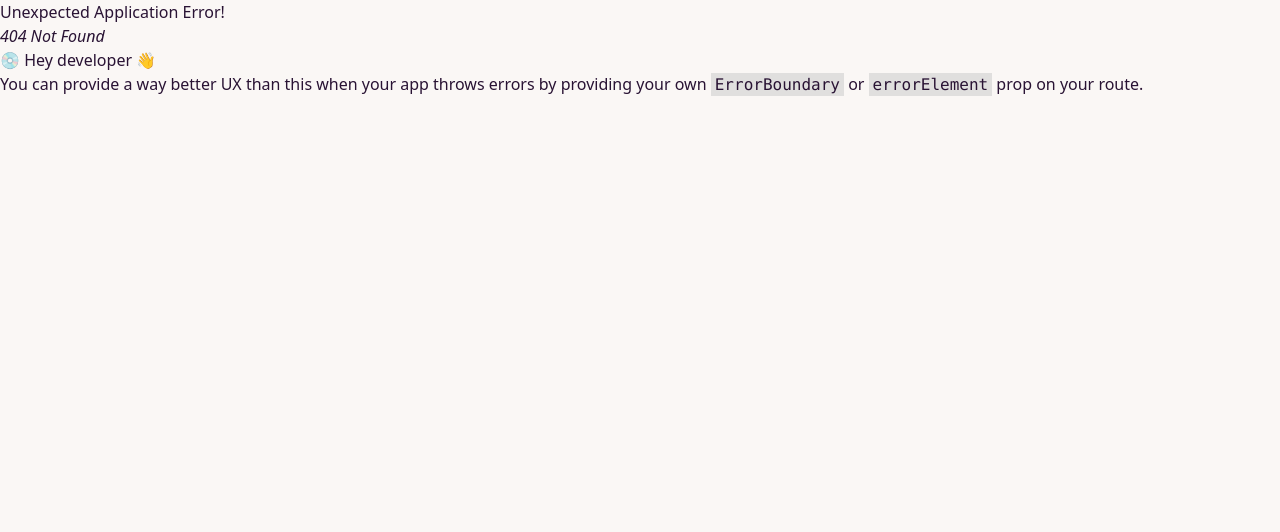
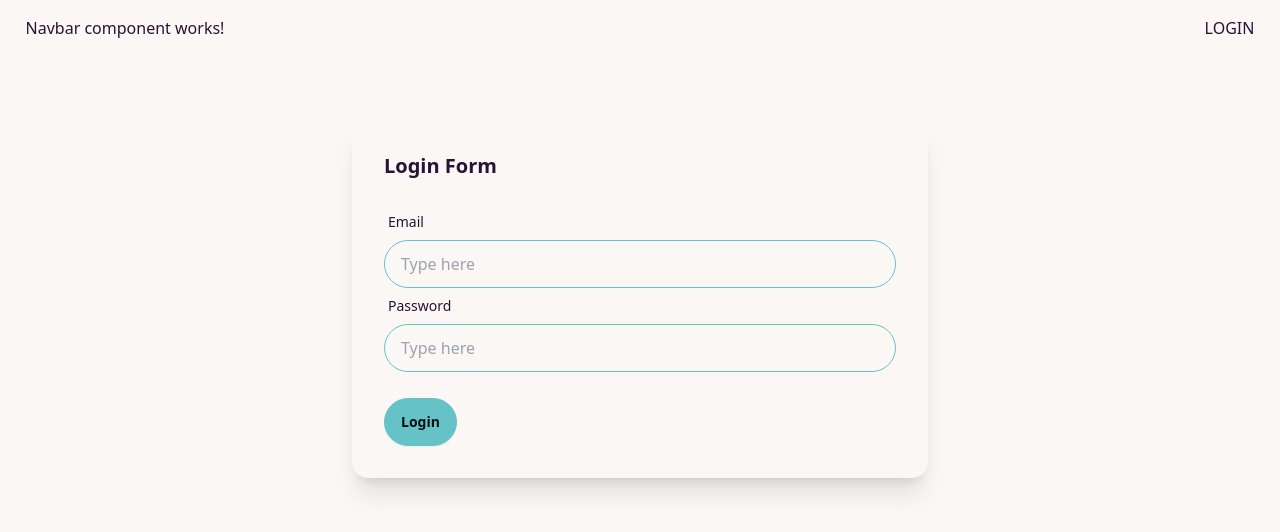
Before and after one commit to stefanowebdevelopment/react-context-API, a React (Vite) app: page /authentication in a window 1280 px wide. Before the commit this address had no page. Shown: the top 532 px of the page. Built offline with nearby package versions, Linux system fonts and the light colour scheme; no server answers.

Commit message:
added login page and summary

```diff
--- a/src/App.jsx
+++ b/src/App.jsx
@@ -2,21 +2,24 @@ import { useState } from "react";
 import reactLogo from "./assets/react.svg";
 import viteLogo from "/vite.svg";
 import "./App.css";
-import { createBrowserRouter, Outlet, RouterProvider } from "react-router-dom";
+import { createBrowserRouter, RouterProvider } from "react-router-dom";
 
 import HomePage from "./pages/Home";
 import RootLayout from "./pages/Root";
 import SummaryPage from "./pages/Summary";
 
-import { BookingContext } from './store/booking-context.jsx';
+import AuthenaticationPage, { action as loginEventAction } from "./pages/Authentication.jsx";
+import ErrorGeneric from "./pages/errors/ErrorGeneric.jsx";
 
 const router = createBrowserRouter([
   {
-    path: "",
+    path: "/",
     element: <RootLayout />,
+    errorElement: <ErrorGeneric />,
     children: [
-      { path: "", element: <HomePage /> },
-      { path: "/summary", element: <SummaryPage /> }
+      { index: true, element: <HomePage /> },
+      { path: "summary", element: <SummaryPage /> },
+      { path: "authentication", element: <AuthenaticationPage/>, action: loginEventAction }
     ],
   },
 ]);
--- /dev/null
+++ b/src/components/navbar/Navbar.jsx
@@ -0,0 +1,13 @@
+import { Link } from "react-router-dom";
+
+
+export default function Navbar() {
+  return(
+    <section className="flex justify-between px-[2%] py-4">
+      <p>Navbar component works!</p>
+      <p>
+        <Link to="/authentication">LOGIN</Link>
+      </p>
+    </section>
+  );
+}
--- /dev/null
+++ b/src/pages/Authentication.jsx
@@ -0,0 +1,78 @@
+import { Form, json, redirect } from "react-router-dom";
+
+export default function AuthenaticationPage() {
+  return (
+    <>
+      <section>
+        <main className="flex justify-center">
+          <div className="card bg-base-100 w-[45%] shadow-xl mt-[5%]">
+            <div className="card-body">
+              <h2 className="card-title">{"Login Form"}</h2>
+
+              <Form method="post" className="mt-4">
+                <label className="form-control w-full">
+                  <div className="label">
+                    <span className="label-text">Email</span>
+                  </div>
+                  <input
+                    id="email"
+                    type="text"
+                    name="email"
+                    placeholder="Type here"
+                    defaultValue={''}
+                    className="input input-bordered input-primary w-full"
+                  />
+                </label>
+                <label className="form-control w-full mt-[2s%]">
+                  <div className="label">
+                    <span className="label-text">Password</span>
+                  </div>
+                  <input
+                    id="password"
+                    name="password"
+                    type="password"
+                    placeholder="Type here"
+                    className="input input-bordered input-primary w-full"
+                  />
+                </label>
+
+                <section className="flex justify-ends items-center mt-[5%]">
+                  <div className="card-actions ">
+                    <button className="btn btn-primary">Login</button>
+                  </div>
+                </section>
+              </Form>
+
+            </div>
+          </div>
+        </main>
+      </section>
+    </>
+  );
+}
+
+export async function action({ request, params }) {
+
+  console.log('REQUEST: ', request);
+
+  const data = await request.formData();
+  const eventData = {
+    email: data.get('email'),
+    password: data.get('password'),
+  }
+
+  const response = await fetch("https://jsonplaceholder.typicode.com/posts", {
+    method: "POST",
+    body: JSON.stringify(eventData),
+    headers: {
+      'Content-Type': 'application/json'
+    }
+  });
+
+  if(!response.ok) {
+    throw json({ message: 'Could not save event.' }, {status: 500});
+  }
+
+  return redirect('/');
+
+}
--- a/src/pages/Root.jsx
+++ b/src/pages/Root.jsx
@@ -1,11 +1,12 @@
 import { Outlet } from "react-router-dom";
 import BookingContextProvider from "../store/booking-context";
+import Navbar from "../components/navbar/Navbar";
 
 
 export default function RootLayout() {
   return(
     <BookingContextProvider>
-      <p>RootLayout</p>
+      <Navbar  />
       <Outlet />
     </BookingContextProvider>
   )
--- a/src/pages/Summary.jsx
+++ b/src/pages/Summary.jsx
@@ -1,5 +1,6 @@
 import { useContext } from 'react';
 import { BookingContext } from '../store/booking-context.jsx';
+import { json, useLoaderData } from 'react-router-dom';
 
 
 export default function SummaryPage() {
--- /dev/null
+++ b/src/pages/errors/ErrorGeneric.jsx
@@ -0,0 +1,9 @@
+
+
+export default function ErrorGeneric() {
+  return(
+    <section>
+     <h1>Error Occurred!</h1>
+    </section>
+  );
+}
```
